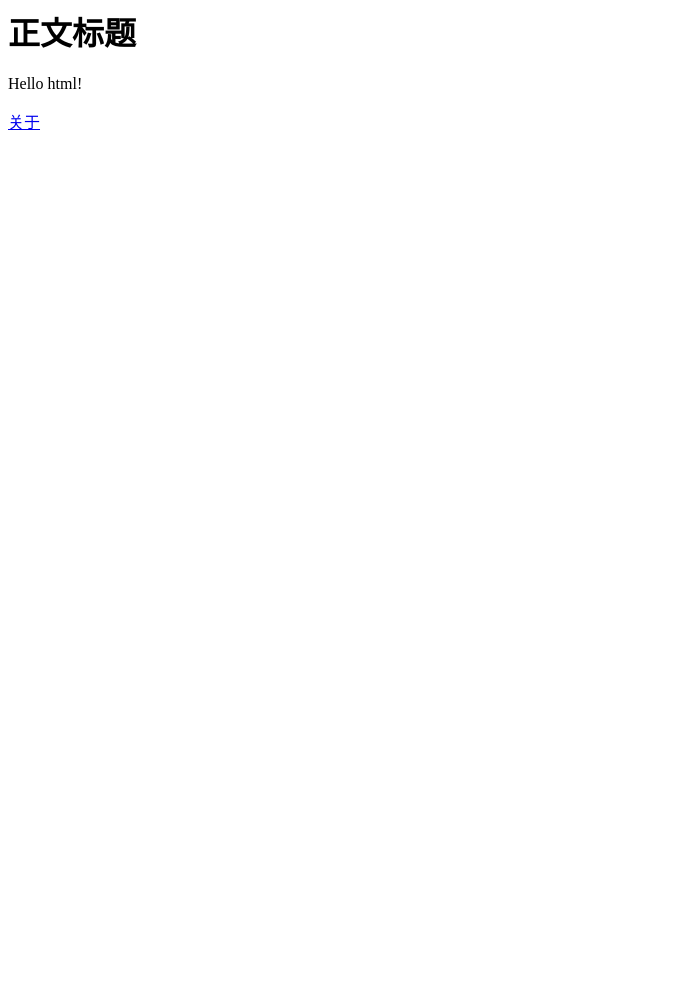
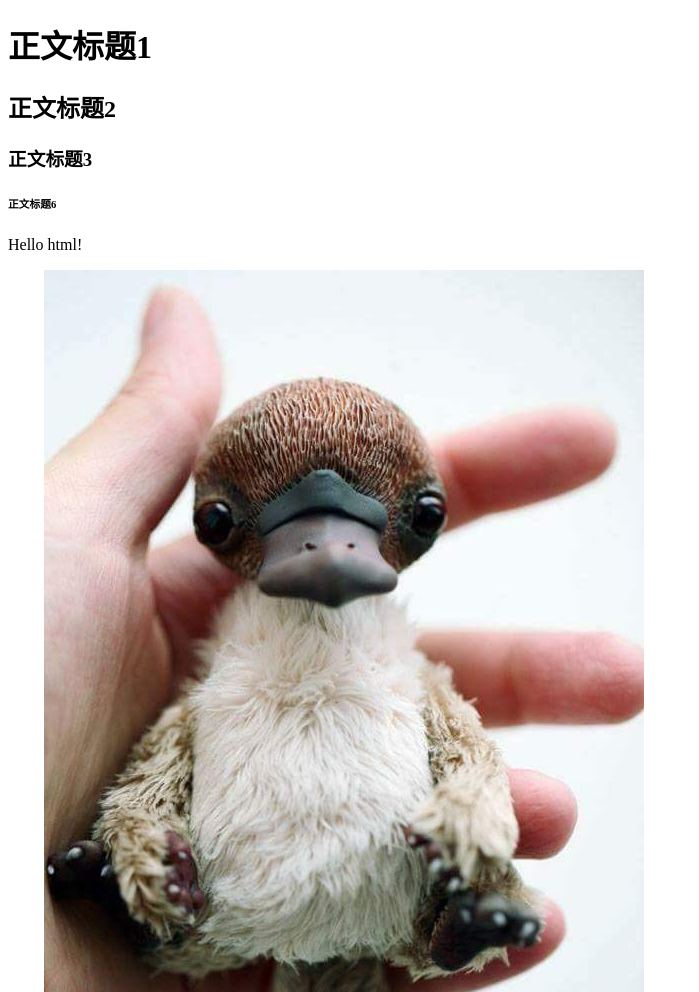
Before and after one commit to xunbu7/web, a plain HTML site: page index.html in a window 1280 px wide. Shown: the top 992 px of the page, without its empty margins (0-699 px from the left). Before the commit the page ends 800 px from the top, so only its background shows below. Drawn offline with Linux system fonts and the light colour scheme.

Commit message:
Add files via upload

```diff
--- a/index.html
+++ b/index.html
@@ -1,11 +1,19 @@
+<!DOCTYPE html>
+<html lang="zh-cmn-hans"
+
 <html>
     <head>
         <title>我是标题</title>
+        <meta charset="utf-8">
 
     </head>
     <body>
-        <h1>正文标题</h1>
+        <h1>正文标题1</h1>
+        <h2>正文标题2</h2>
+        <h3>正文标题3</h3>
+        <h6>正文标题6</h6>
         <p>Hello html!</p>
         <a href="about.html">关于</a>
+        <img src="website.jpg"/>
     </body>
 </html>
```
Also changed, not shown: website.jpg (added).
